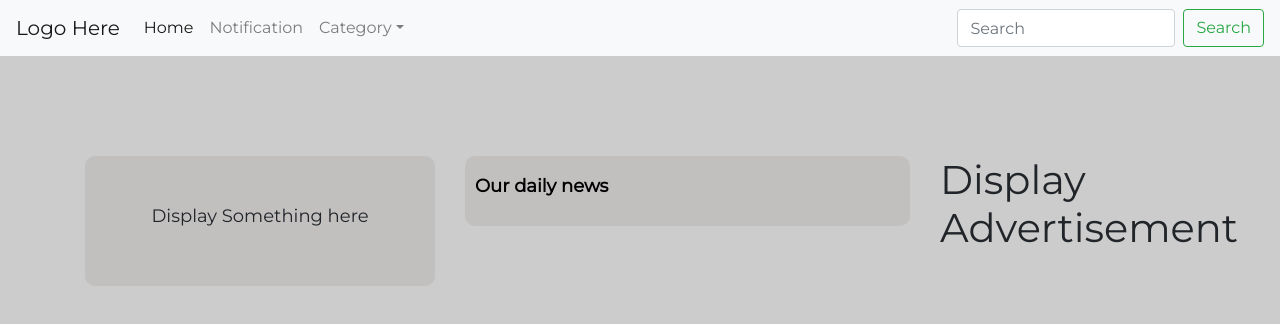
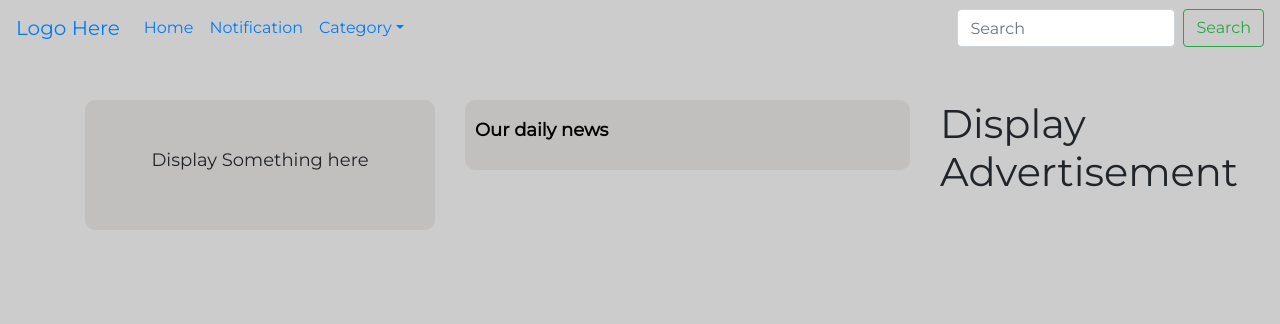
Before and after one commit to irabi01/blog_frontend, a React (Create React App) app: page / in a window 1280 px wide. Shown: the top 324 px of the page. Built offline with nearby package versions, Linux system fonts and the light colour scheme; no server answers.

Commit message:
fixed navbar

```diff
--- a/src/components/Navigation.js
+++ b/src/components/Navigation.js
@@ -5,7 +5,7 @@
   render() {
     return (
       <div>
-        <nav className="navbar navbar-expand-lg navbar-light bg-light">
+        <nav className="navbar navbar-expand-lg fixed-top navigation">
             <Link className="navbar-brand" to="/">Logo Here</Link>
             <button className="navbar-toggler" type="button" data-toggle="collapse" data-target="#navbarSupportedContent" aria-controls="navbarSupportedContent" aria-expanded="false" aria-label="Toggle navigation">
                 <span className="navbar-toggler-icon"></span>
```
